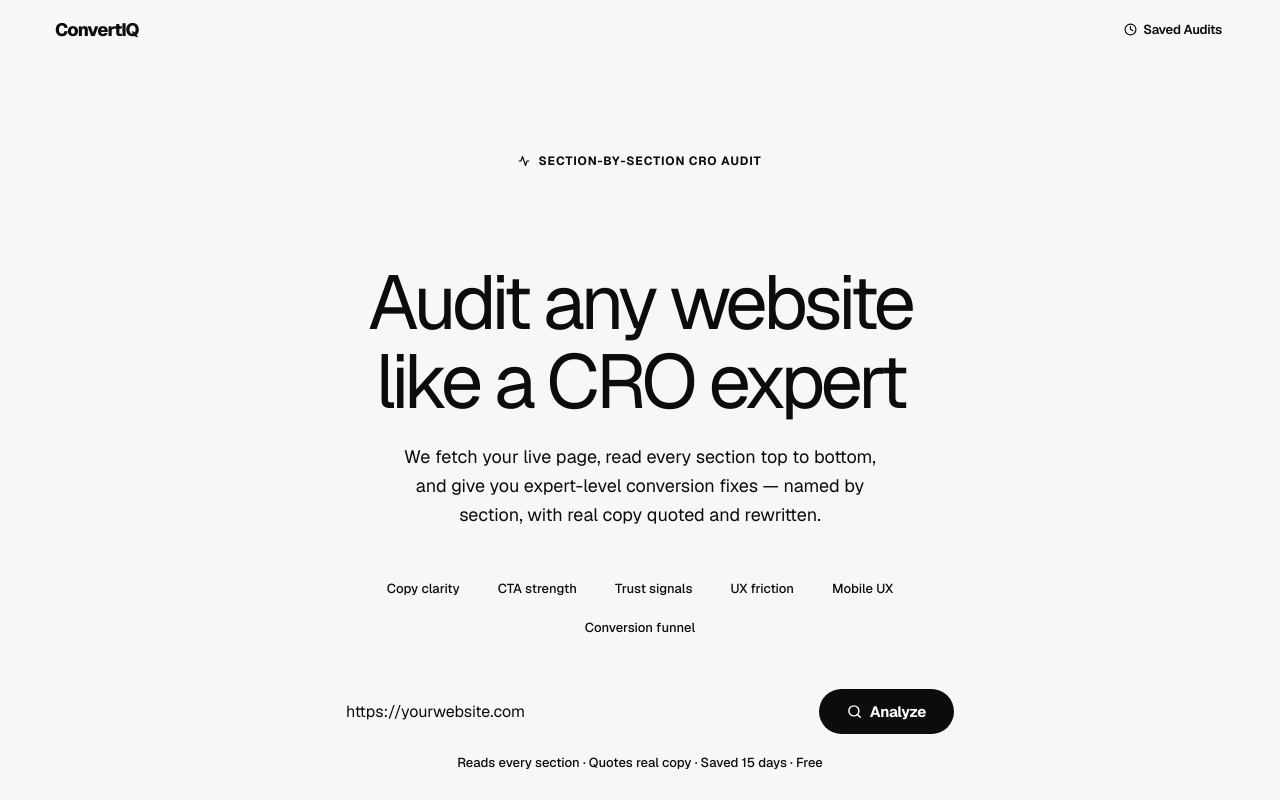
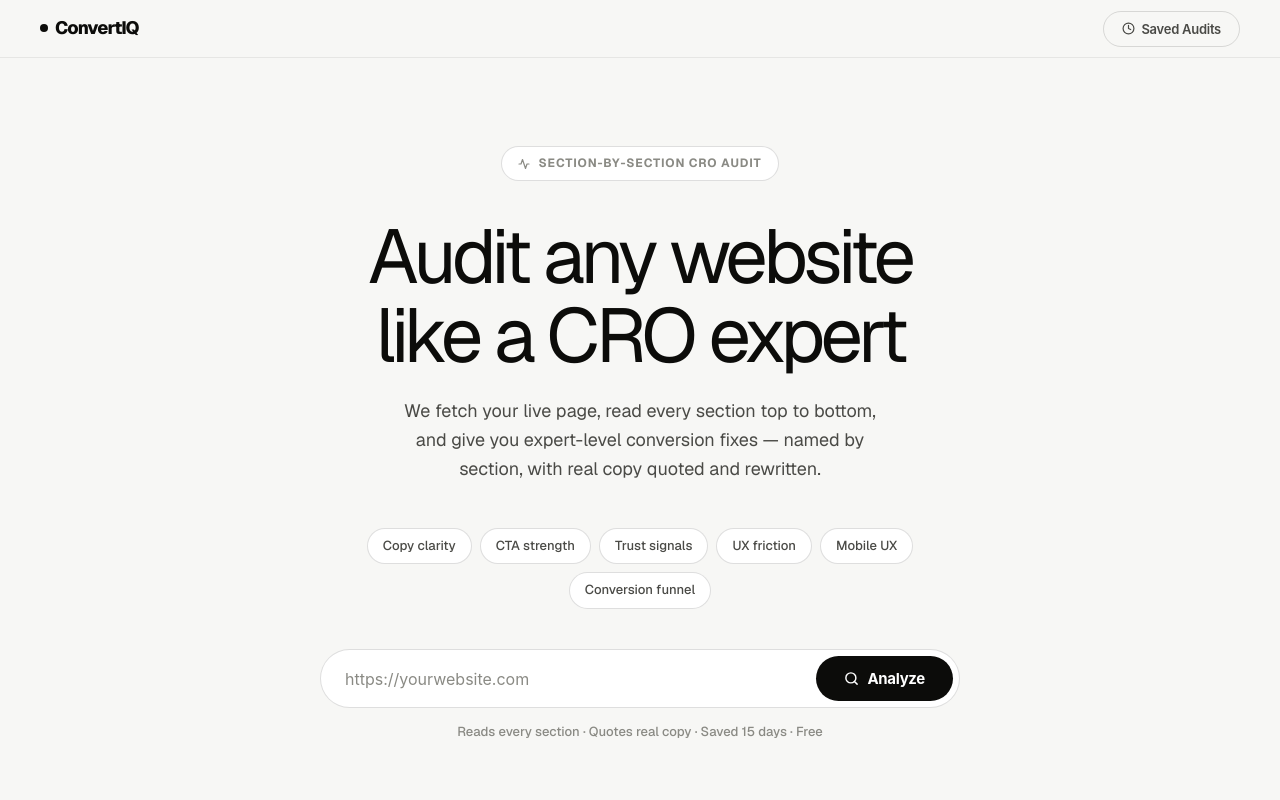
Before and after one commit to adefila/ConvertIQ, a Next.js app: page / in a window 1280 px wide. Shown: the top 800 px of the page. Built offline with nearby package versions, Linux system fonts and the light colour scheme.

Commit message:
Update page.module.css

```diff
--- a/app/page.module.css
+++ b/app/page.module.css
@@ -1,3 +1,45 @@
+:root {
+  --f: -apple-system, 'Geist', sans-serif;
+  --bg: #F7F7F5;
+  --bg2: #EFEFEC;
+  --bg3: #E2E2DE;
+  --surface: #FFFFFF;
+  --border: rgba(0,0,0,0.07);
+  --border2: rgba(0,0,0,0.13);
+  --border3: rgba(0,0,0,0.22);
+  --text: #0C0C0A;
+  --text2: #4A4A46;
+  --text3: #8A8A84;
+  --green: #166534;
+  --green-bg: #F0FDF4;
+  --green-bd: rgba(22,101,52,0.2);
+  --amber: #92400E;
+  --amber-bg: #FFFBEB;
+  --amber-bd: rgba(146,64,14,0.2);
+  --red: #991B1B;
+  --red-bg: #FEF2F2;
+  --red-bd: rgba(153,27,27,0.2);
+  --blue: #1E3A8A;
+  --blue-bg: #EFF6FF;
+  --blue-bd: rgba(30,58,138,0.2);
+}
+
+*, *::before, *::after { box-sizing: border-box; margin: 0; padding: 0; }
+
+html { scroll-behavior: smooth; }
+
+body {
+  font-family: var(--f);
+  background: var(--bg);
+  color: var(--text);
+  font-size: 16px;
+  line-height: 1.6;
+  -webkit-font-smoothing: antialiased;
+  min-height: 100vh;
+}
+
+
+
 /* NAV */
 .nav { height: 58px; display: flex; align-items: center; justify-content: space-between; padding: 0 40px; background: rgba(247,247,245,0.92); backdrop-filter: blur(20px); -webkit-backdrop-filter: blur(20px); border-bottom: 1px solid var(--border); position: sticky; top: 0; z-index: 100; }
 .brand { font-size: 18px; font-weight: 800; letter-spacing: -0.05em; color: var(--text); cursor: pointer; user-select: none; display: flex; align-items: center; gap: 7px; }
```
